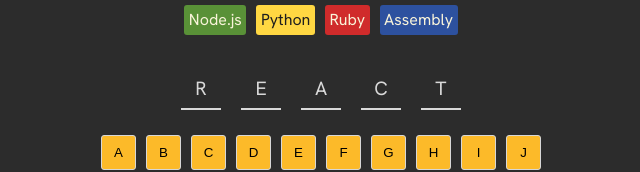
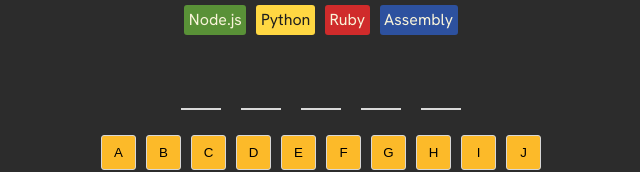
Before and after one commit to Anuska86/Endgame, a React (Vite) app in the folder endgame/: page / in a window 1280 px wide. Shown: the part 272-444 px from the top of the page, without its empty margins (319-959 px from the left). Built offline with nearby package versions, Linux system fonts and the light colour scheme.

Commit message:
Update App.jsx

```diff
--- a/endgame/src/App.jsx
+++ b/endgame/src/App.jsx
@@ -20,9 +20,11 @@
     </div>
   ));
 
+
+  //Display the letters of the current word
   const letterSpans = currentWord.split("").map((letter, index) => (
     <span key={index} className="letter-span">
-      {letter}
+      {chosenLetters.includes(letter) ? letter : " "}
     </span>
   ));
 
```
